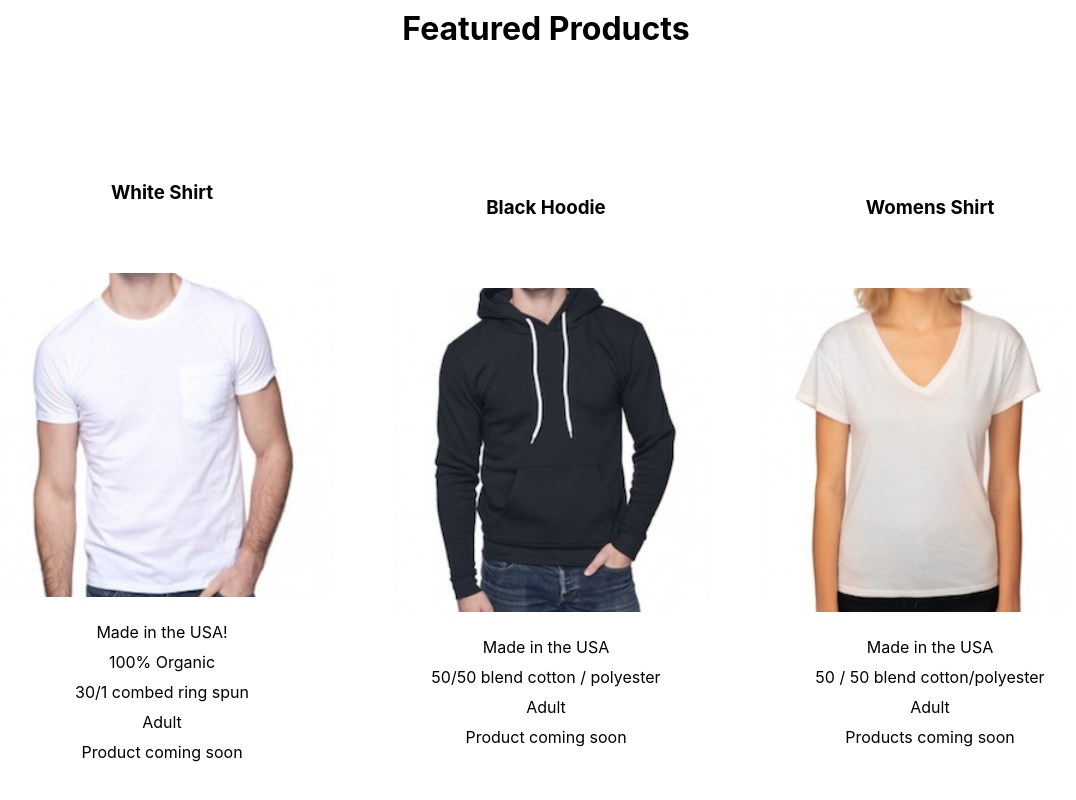
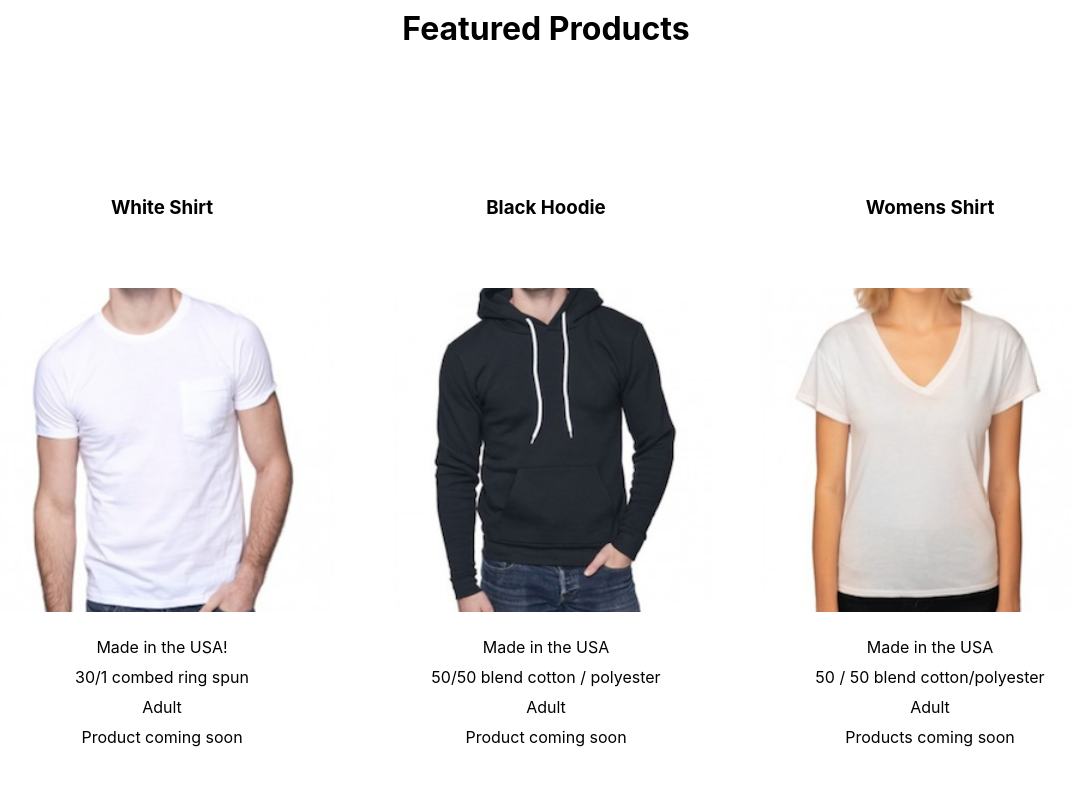
Before and after one commit to aaronnn47/recykle, a React (Create React App) app: page /#/ in a window 1280 px wide. Shown: the part 681-1481 px from the top of the page, without its empty margins (94-1170 px from the left). Built offline with nearby package versions, Linux system fonts and the light colour scheme; a web font is replaced by a local one.

Commit message:
fixed the different alignment of text to photos

```diff
--- a/src/Components/Home/Home.js
+++ b/src/Components/Home/Home.js
@@ -36,7 +36,7 @@ class Home extends Component {
               <h3>White Shirt</h3>
               <img src={mens} alt=''/>
               <p>Made in the USA!</p>
-              <p>100% Organic</p>
+              {/* <p>100% Organic</p> */}
               <p>30/1 combed ring spun</p>
               <p>Adult</p>
               <p>Product coming soon</p>
```
